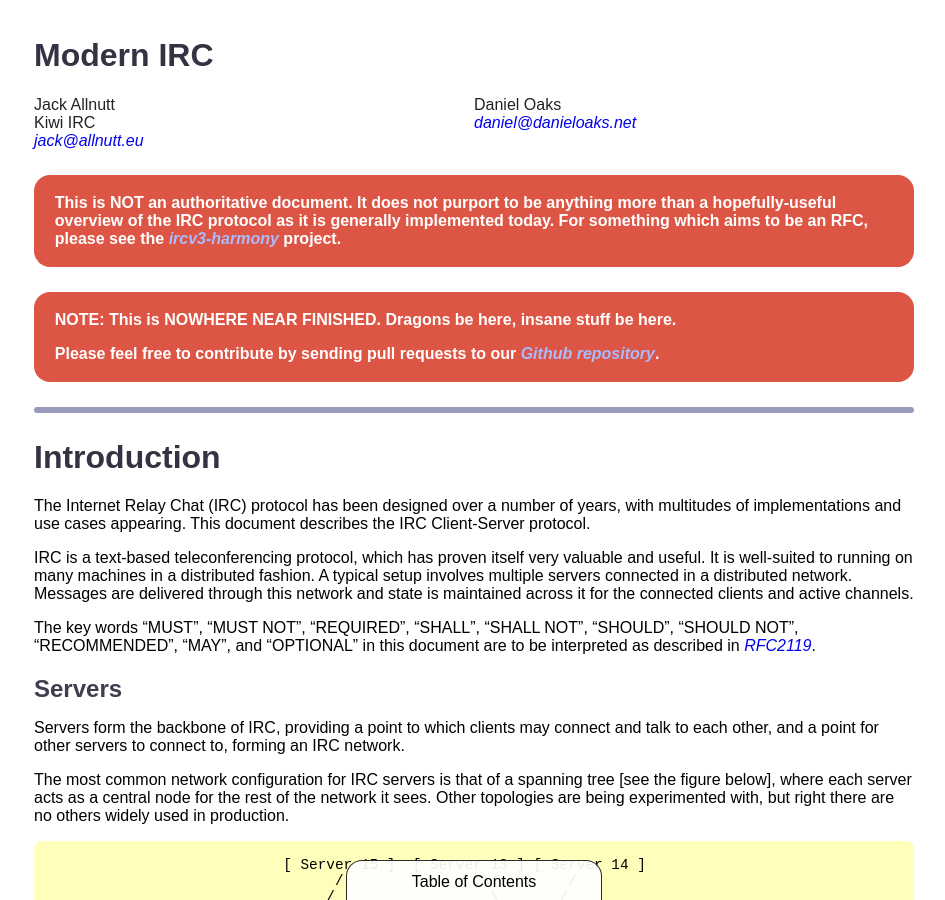
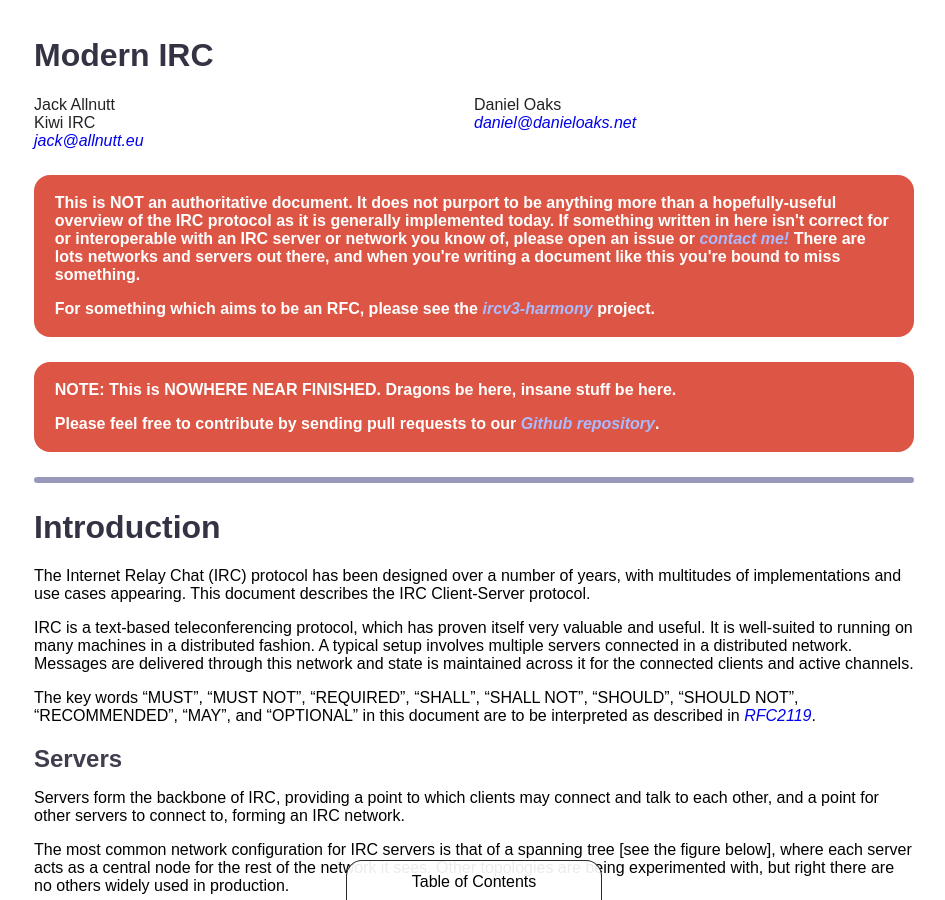
Before and after one commit to ircdocs/modern-irc, a Jekyll site: the page built from index.md, in a window 1280 px wide and 900 px high. Shown: the whole window, without its empty margins (166-1111 px from the left). Built offline with Jekyll 4.4.1, drawn with Linux system fonts in a browser that asks for light colours.

Commit message:
Make initial warning better

```diff
--- a/index.md
+++ b/index.md
@@ -14,8 +14,8 @@ copyrights:
 {% include copyrights.html %}
 
 <div class="warning">
-    This is NOT an authoritative document. It does not purport to be anything more than a hopefully-useful overview of the IRC protocol as it is generally implemented today.
-    For something which aims to be an RFC, please see the <a href="https://github.com/kaniini/ircv3-harmony">ircv3-harmony</a> project.
+    <p>This is NOT an authoritative document. It does not purport to be anything more than a hopefully-useful overview of the IRC protocol as it is generally implemented today. If something written in here isn't correct for or interoperable with an IRC server or network you know of, please open an issue or <a href="mailto:daniel@danieloaks.net">contact me!</a> There are lots networks and servers out there, and when you're writing a document like this you're bound to miss something.</p>
+    <p>For something which aims to be an RFC, please see the <a href="https://github.com/kaniini/ircv3-harmony">ircv3-harmony</a> project.</p>
 </div>
 
 <div class="warning">
```
